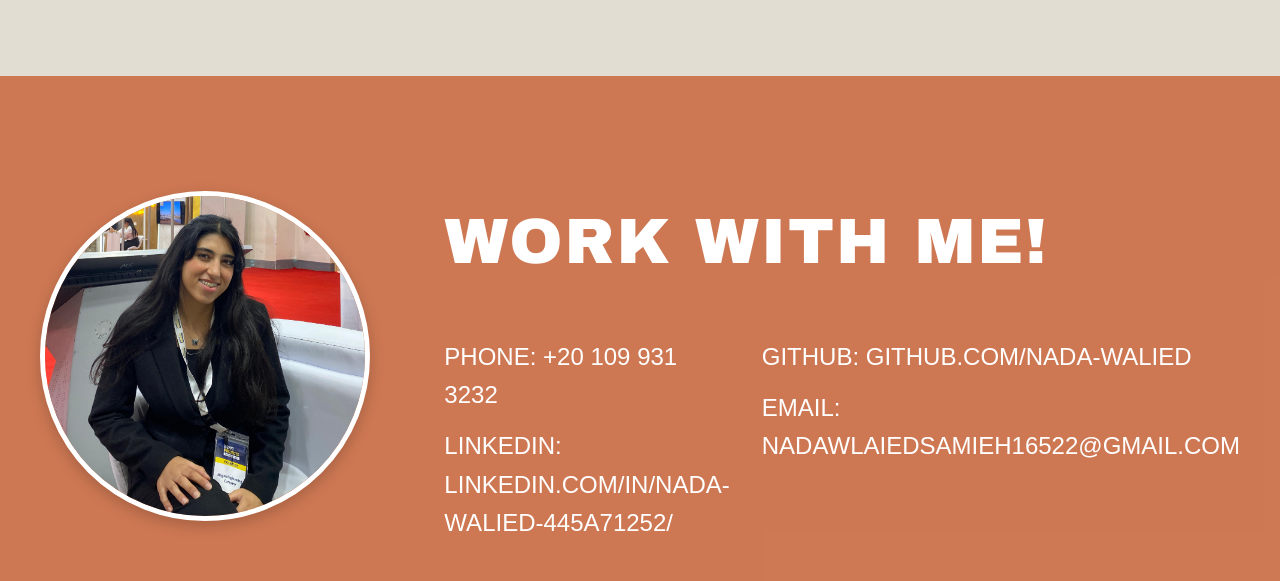
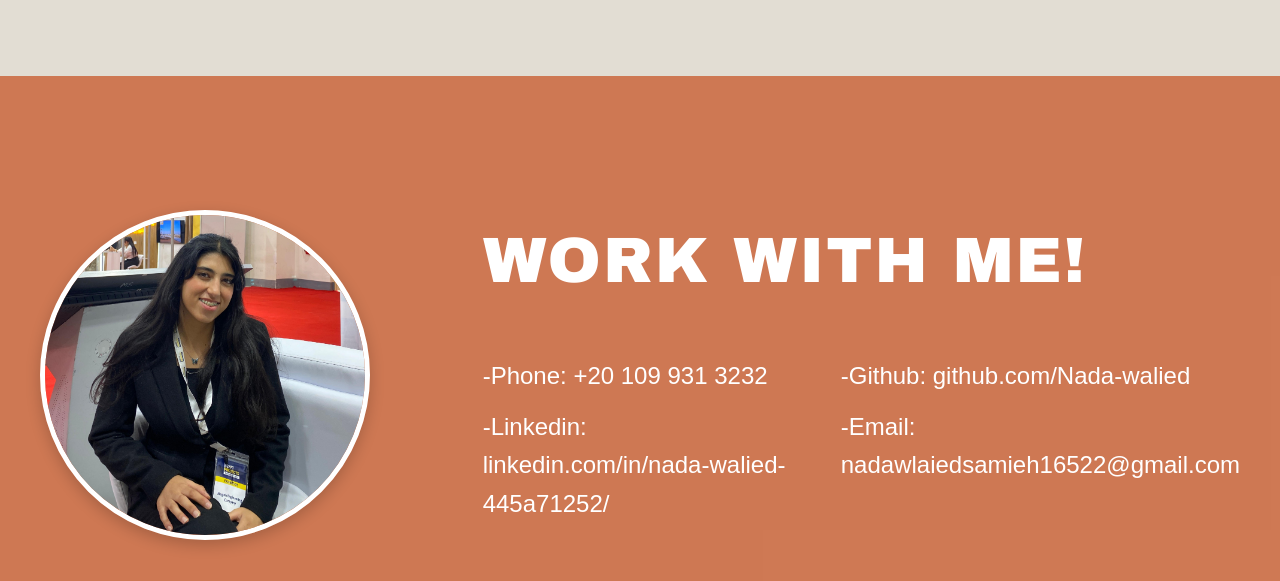
Before and after one commit to Nada-walied/My-Portfolio, a plain HTML site: page portfolio.html in a window 1280 px wide. Shown: the part 4043-4624 px from the top of the page. Drawn offline with Linux system fonts and the light colour scheme; a web font is replaced by a local one.

Commit message:
Update portfolio.html

```diff
--- a/portfolio.html
+++ b/portfolio.html
@@ -378,7 +378,6 @@
 
     .contact-details p {
       margin: 0.8rem 0;
-      text-transform: uppercase;
       font-size: 1.5rem;
     }
 
@@ -782,12 +781,12 @@
 
         <div class="contact-details">
           <div>
-            <p>Phone: +20 109 931 3232</p>
-            <p>Linkedin: linkedin.com/in/nada-walied-445a71252/</p>
+            <p>-Phone: +20 109 931 3232</p>
+            <p>-Linkedin: linkedin.com/in/nada-walied-445a71252/</p>
           </div>
           <div>
-            <p>Github: github.com/Nada-walied</p>
-            <p>Email: nadawlaiedsamieh16522@gmail.com</p>
+            <p>-Github: github.com/Nada-walied</p>
+            <p>-Email: nadawlaiedsamieh16522@gmail.com</p>
           </div>
         </div>
 
```
